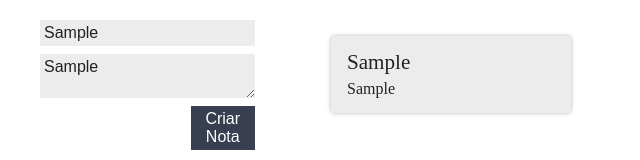
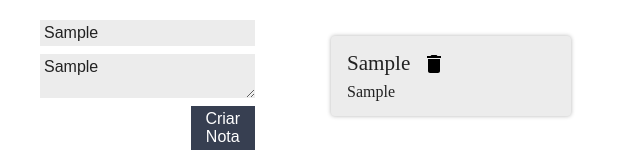
Before and after one commit to Michaelmascarenhas90/trybe-exercises, a React (Create React App) app in the folder front-end/projeto-notes/notes/: page / in a window 1280 px wide. Both pictures are taken after typing "Sample", "Sample" into the empty fields and a click on the button "Criar Nota". Shown: the top 160 px of the page, without its empty margins (0-640 px from the left). Built offline with nearby package versions, Linux system fonts and the light colour scheme.

Commit message:
inserindo arquivo svg em uma imagem

```diff
--- a/front-end/projeto-notes/notes/src/components/CardNotas/CardNotas.jsx
+++ b/front-end/projeto-notes/notes/src/components/CardNotas/CardNotas.jsx
@@ -1,6 +1,7 @@
 import React, { Component } from 'react';
 
 import "./style.css";
+import deleteSVG from "../../assets/img/delete.svg";
 
 class CardNotas extends Component {
     render() {
@@ -8,6 +9,7 @@ class CardNotas extends Component {
             <section className="card-nota">
                 <header className="card-nota_cabecalho">
                     <h3 className="card-nota_titulo">{this.props.titulo}</h3>
+                    <img src={ deleteSVG } alt="svg-botao-delete" />
                 </header>
                 <p className="card-nota_texto">{this.props.text}</p>
             </section>
```
Also changed, not shown: front-end/projeto-notes/notes/src/assets/img/delete.svg (added).
